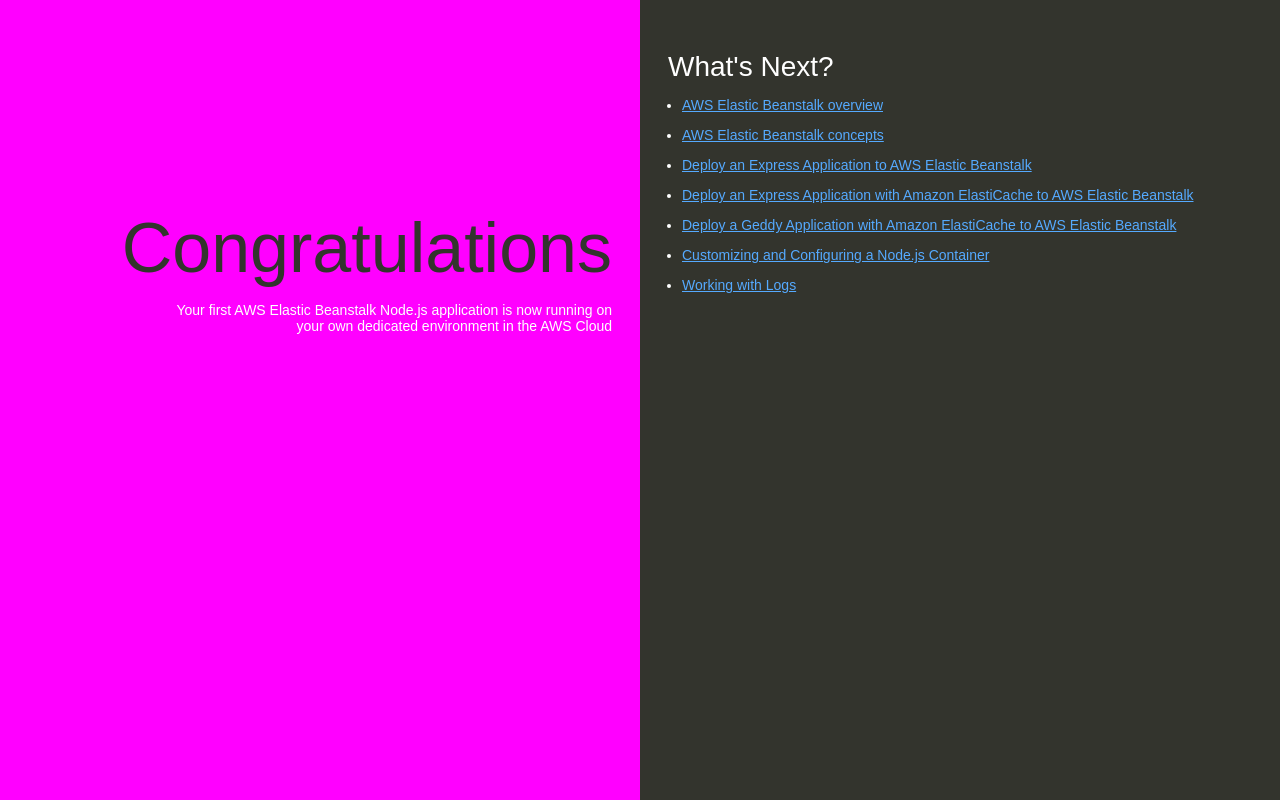
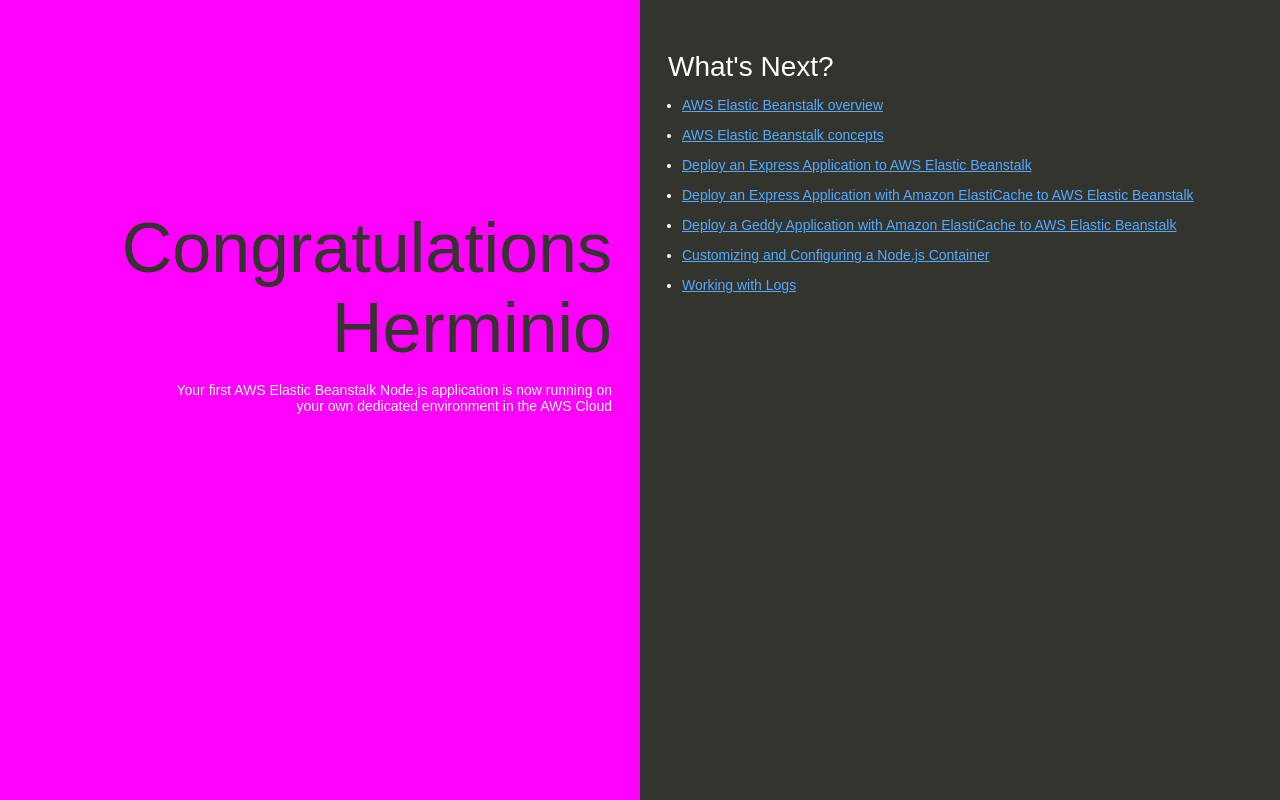
Before and after one commit to hermano360/Node_CICD, a website: page index.html in a window 1280 px wide. Drawn offline with Linux system fonts and the light colour scheme.

Commit message:
changing content to see changes on eb

```diff
--- a/index.html
+++ b/index.html
@@ -74,7 +74,7 @@
   </head>
   <body>
     <div class="textColumn">
-      <h1>Congratulations</h1>
+      <h1>Congratulations Herminio</h1>
       <p>Your first AWS Elastic Beanstalk Node.js application is now running on your own dedicated environment in the AWS Cloud</p>
     </div>
     <div class="linksColumn">
```
